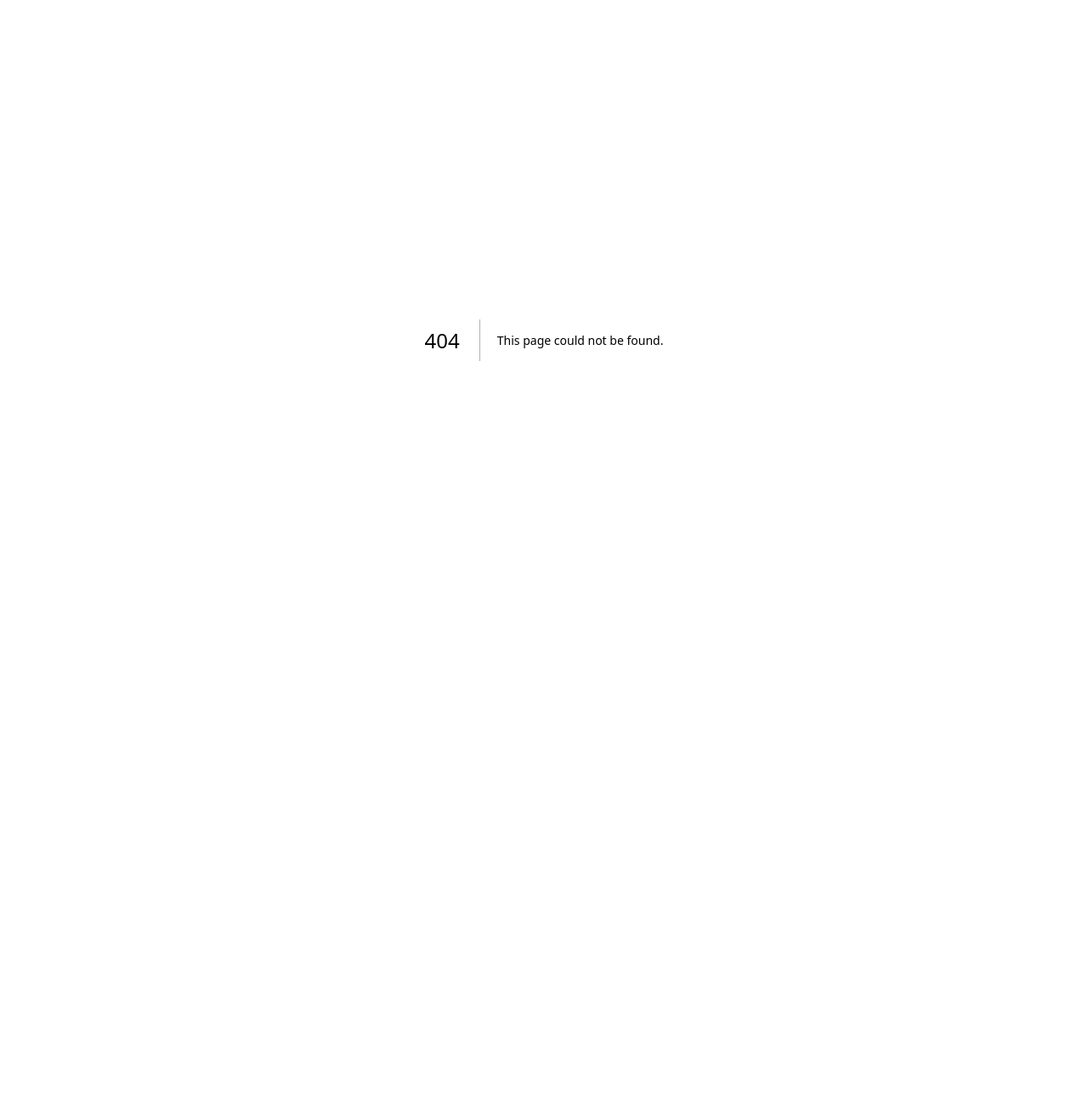
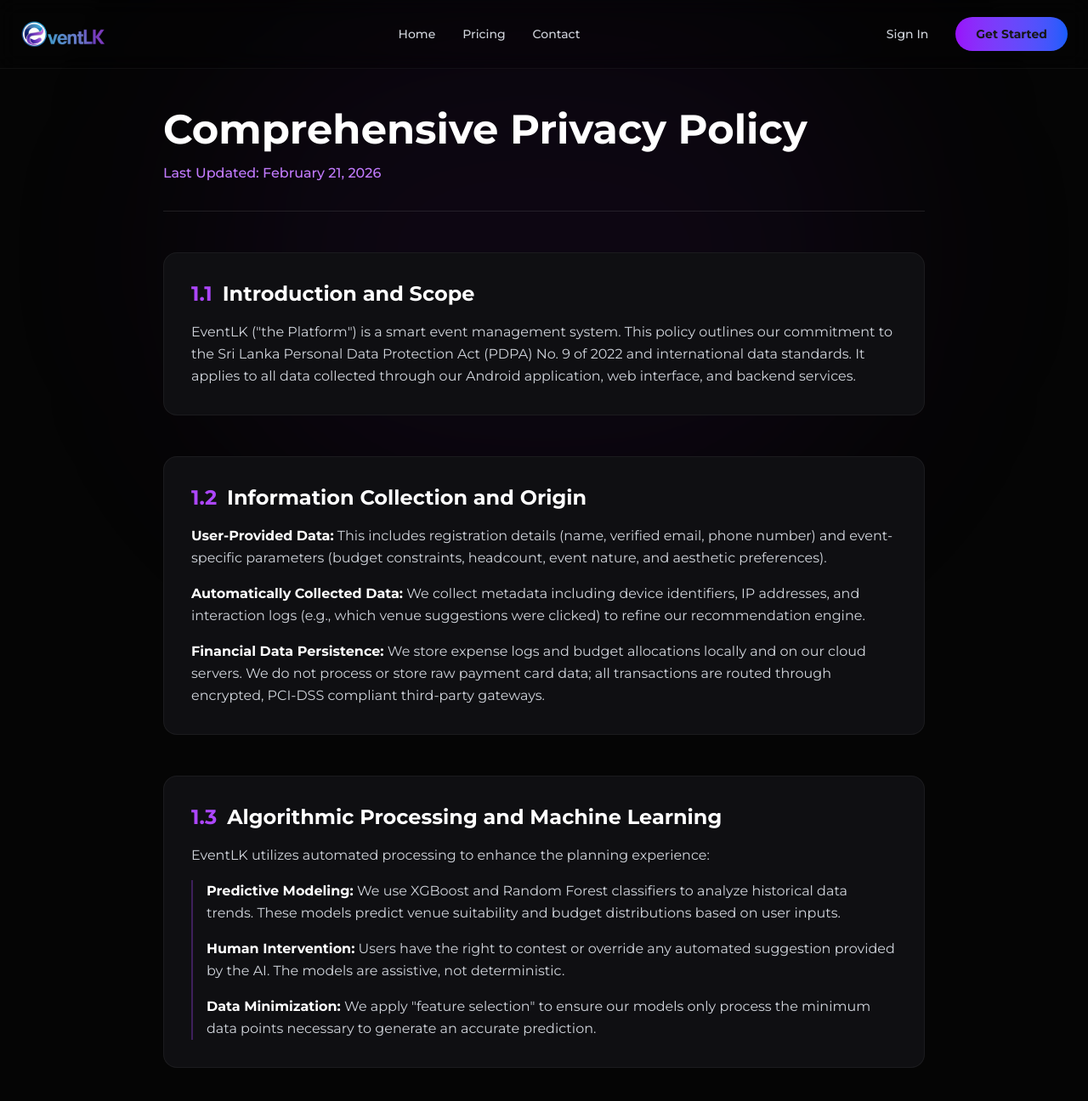
Before and after one commit to muhamed-zumair/Project-Eventlk, a Next.js app in the folder frontend/: page /privacy in a window 1280 px wide. Before the commit this address had no page. Shown: the top 1296 px of the page at 85% size. Before the commit the page ends 800 px from the top, so only its background shows below. Built offline with nearby package versions, Linux system fonts and the light colour scheme.

Commit message:
feat: add privacy policy page

```diff
--- a/frontend/src/app/(landing)/layout.tsx
+++ b/frontend/src/app/(landing)/layout.tsx
@@ -27,7 +27,7 @@ export default function MarketingLayout({
   return (
     <div className="relative flex flex-col min-h-screen w-full max-w-[100vw] overflow-x-hidden">
 
-      {/* NAVBAR*/}
+      {/* NAVBAR: Fixed width constraints with max-w-[100vw] */}
       <nav className="fixed top-0 w-full z-50 backdrop-blur-md border-b border-white/5 bg-black/20">
         <div className="max-w-7xl mx-auto px-4 sm:px-6 h-20 flex items-center justify-between w-full">
 
@@ -35,6 +35,7 @@ export default function MarketingLayout({
             <Image src="/logo.png" alt="EventLK Logo" width={120} height={40} className="h-8 w-auto object-contain" priority/>
           </Link>
 
+          {/* Desktop Navigation (Now hides below 1024px to prevent tablet stretching) */}
           <div className="hidden lg:flex items-center gap-8 text-sm font-medium text-gray-300">
             <Link href="/" className="hover:text-white transition-colors">Home</Link>
             <Link href="/pricing" className="hover:text-white transition-colors">Pricing</Link>
@@ -98,14 +99,14 @@ export default function MarketingLayout({
             <ul className="space-y-4 text-sm text-gray-400">
               <li className="hover:text-purple-400 cursor-pointer transition-colors">Features</li>
               <li className="hover:text-purple-400 cursor-pointer transition-colors"><Link href="/pricing">Pricing</Link></li>
-              <li className="hover:text-purple-400 cursor-pointer transition-colors">Security</li>
+              <li><Link href="/security" className="hover:text-purple-400 transition-colors block">Security</Link></li>
             </ul>
           </div>
           <div>
             <h5 className="font-bold mb-6 text-white">Legal</h5>
             <ul className="space-y-4 text-sm text-gray-400">
-              <li className="hover:text-purple-400 cursor-pointer transition-colors">Privacy Policy</li>
-              <li className="hover:text-purple-400 cursor-pointer transition-colors">Terms of Service</li>
+              <li><Link href="/privacy" className="hover:text-purple-400 transition-colors block">Privacy Policy</Link></li>
+              <li><Link href="/terms" className="hover:text-purple-400 transition-colors block">Terms of Service</Link></li>
             </ul>
           </div>
           <div className="col-span-2 md:col-span-1 flex flex-col">
--- /dev/null
+++ b/frontend/src/app/(landing)/privacy/page.tsx
@@ -0,0 +1,83 @@
+'use client';
+
+import React from 'react';
+import { motion } from 'framer-motion';
+
+export default function PrivacyPolicyPage() {
+  return (
+    <div className="min-h-screen pt-32 pb-20 px-6 relative overflow-hidden bg-[#050505]">
+      {/* Background Glow */}
+      <div className="absolute top-0 left-1/2 -translate-x-1/2 w-[800px] h-[600px] bg-purple-900/10 blur-[120px] rounded-full pointer-events-none" />
+
+      <div className="max-w-4xl mx-auto relative z-10">
+        <motion.div
+          initial={{ opacity: 0, y: 20 }}
+          animate={{ opacity: 1, y: 0 }}
+          transition={{ duration: 0.6 }}
+        >
+          <div className="mb-12 border-b border-white/10 pb-8">
+            <h1 className="text-4xl md:text-5xl font-bold mb-4 text-white">Comprehensive Privacy Policy</h1>
+            <p className="text-purple-400 font-medium">Last Updated: February 21, 2026</p>
+          </div>
+
+          <div className="space-y-12 text-gray-300 leading-relaxed">
+
+            <section className="bg-[#0F0F12] border border-white/5 p-8 rounded-2xl">
+              <h2 className="text-2xl font-bold text-white mb-4 flex items-center gap-3">
+                <span className="text-purple-500">1.1</span> Introduction and Scope
+              </h2>
+              <p>
+                EventLK ("the Platform") is a smart event management system. This policy outlines our commitment to the Sri Lanka Personal Data Protection Act (PDPA) No. 9 of 2022 and international data standards. It applies to all data collected through our Android application, web interface, and backend services.
+              </p>
+            </section>
+
+            <section className="bg-[#0F0F12] border border-white/5 p-8 rounded-2xl">
+              <h2 className="text-2xl font-bold text-white mb-4 flex items-center gap-3">
+                <span className="text-purple-500">1.2</span> Information Collection and Origin
+              </h2>
+              <div className="space-y-4">
+                <p>
+                  <strong className="text-white">User-Provided Data:</strong> This includes registration details (name, verified email, phone number) and event-specific parameters (budget constraints, headcount, event nature, and aesthetic preferences).
+                </p>
+                <p>
+                  <strong className="text-white">Automatically Collected Data:</strong> We collect metadata including device identifiers, IP addresses, and interaction logs (e.g., which venue suggestions were clicked) to refine our recommendation engine.
+                </p>
+                <p>
+                  <strong className="text-white">Financial Data Persistence:</strong> We store expense logs and budget allocations locally and on our cloud servers. We do not process or store raw payment card data; all transactions are routed through encrypted, PCI-DSS compliant third-party gateways.
+                </p>
+              </div>
+            </section>
+
+            <section className="bg-[#0F0F12] border border-white/5 p-8 rounded-2xl">
+              <h2 className="text-2xl font-bold text-white mb-4 flex items-center gap-3">
+                <span className="text-purple-500">1.3</span> Algorithmic Processing and Machine Learning
+              </h2>
+              <p className="mb-4">EventLK utilizes automated processing to enhance the planning experience:</p>
+              <div className="space-y-4 pl-4 border-l-2 border-purple-500/30">
+                <p>
+                  <strong className="text-white">Predictive Modeling:</strong> We use XGBoost and Random Forest classifiers to analyze historical data trends. These models predict venue suitability and budget distributions based on user inputs.
+                </p>
+                <p>
+                  <strong className="text-white">Human Intervention:</strong> Users have the right to contest or override any automated suggestion provided by the AI. The models are assistive, not deterministic.
+                </p>
+                <p>
+                  <strong className="text-white">Data Minimization:</strong> We apply "feature selection" to ensure our models only process the minimum data points necessary to generate an accurate prediction.
+                </p>
+              </div>
+            </section>
+
+            <section className="bg-[#0F0F12] border border-white/5 p-8 rounded-2xl">
+              <h2 className="text-2xl font-bold text-white mb-4 flex items-center gap-3">
+                <span className="text-purple-500">1.4</span> Data Retention and Deletion
+              </h2>
+              <p>
+                Data is retained only as long as the user account remains active. Upon a "Delete Account" request, all personally identifiable information (PII) is purged from our production databases within 30 days, though anonymized event metrics may be retained to improve global ML model accuracy.
+              </p>
+            </section>
+
+          </div>
+        </motion.div>
+      </div>
+    </div>
+  );
+}
```
Also changed, not shown: 2 other files (tests, documents, lock files or other folders).
